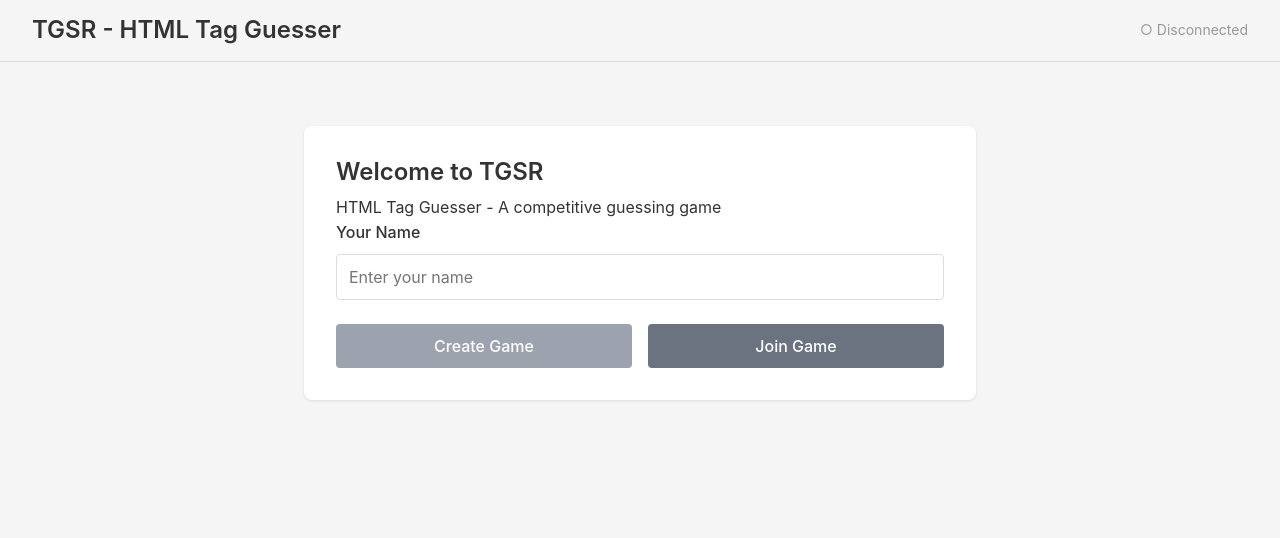
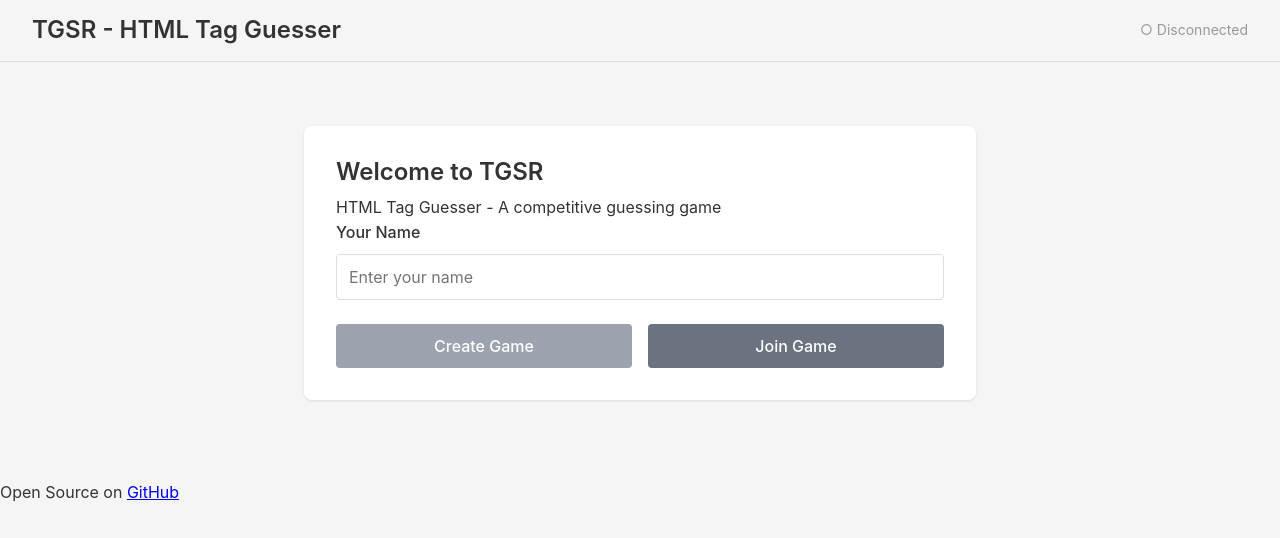
Before and after one commit to dominikschopper/tgsr, a Vue app: page / in a window 1280 px wide. Shown: the top 538 px of the page. Built offline with nearby package versions, Linux system fonts and the light colour scheme; no server answers.

Commit message:
add footer

```diff
--- a/src/client/App.vue
+++ b/src/client/App.vue
@@ -10,6 +10,15 @@
     <main>
       <router-view />
     </main>
+
+    <footer>
+      <p>
+        Open Source on
+        <a href="https://github.com/dominikschopper/tgsr" target="_blank" rel="noopener noreferrer">
+          GitHub
+        </a>
+      </p>
+    </footer>
   </div>
 </template>
 
```
